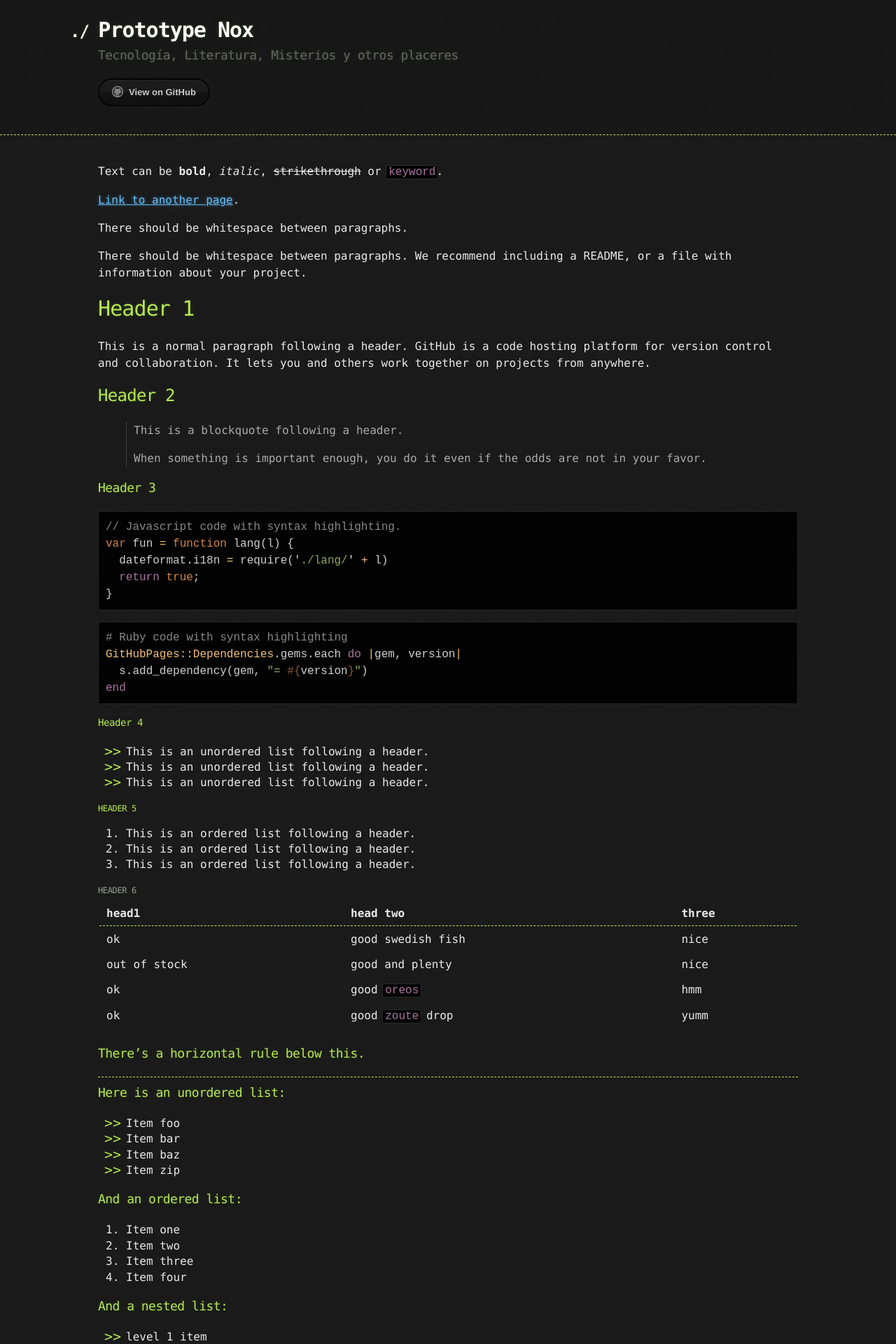
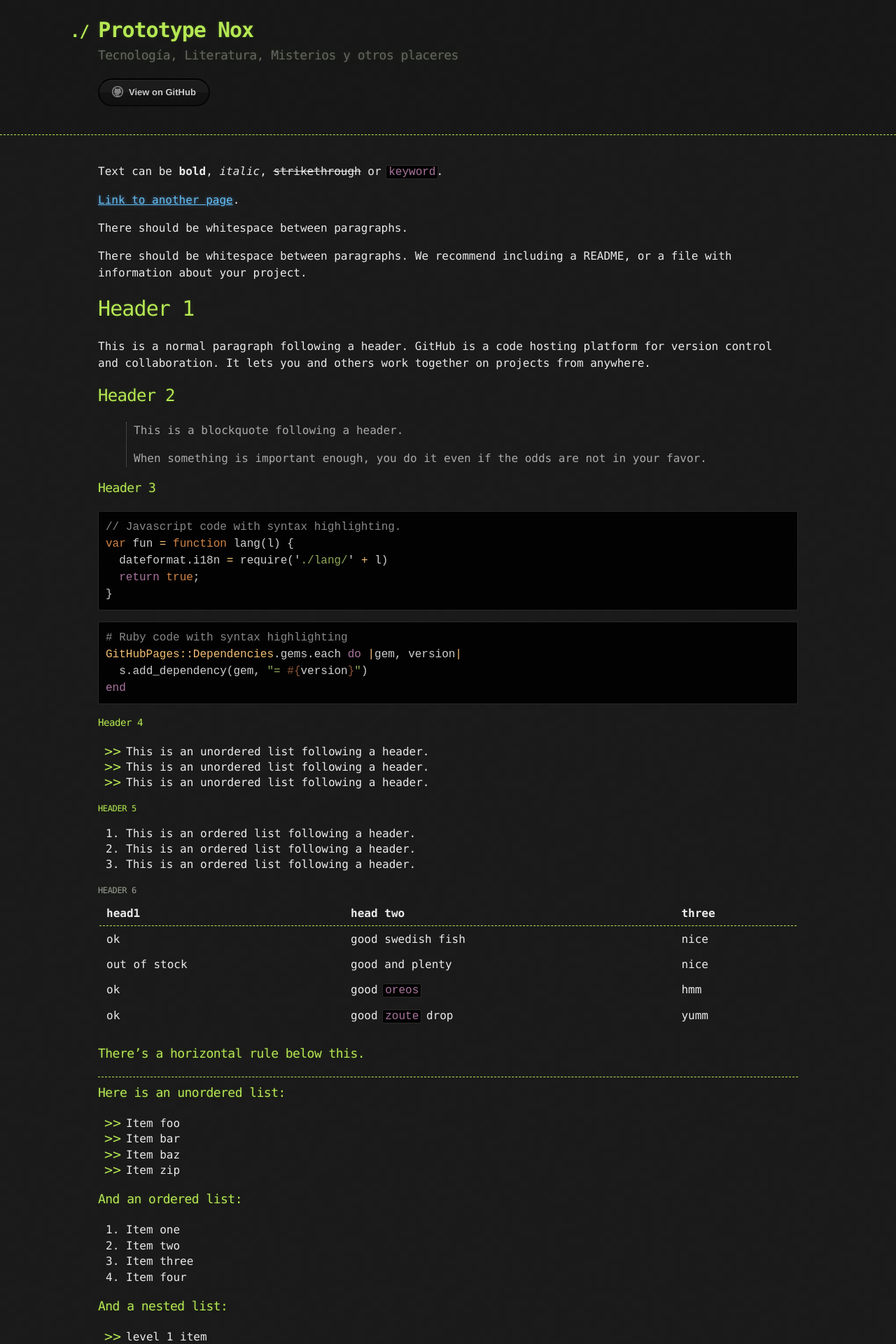
Before and after one commit to prototypenox/prototypenox.github.io, a Jekyll site: the page built from index.md, in a window 1280 px wide. Shown: the top 1920 px of the page at 70% size. Built offline with Jekyll 4.4.1, drawn with Linux system fonts in a browser that asks for light colours.

Commit message:
Update jekyll-theme-hacker.scss

```diff
--- a/_sass/jekyll-theme-hacker.scss
+++ b/_sass/jekyll-theme-hacker.scss
@@ -65,7 +65,7 @@ header h1 {
   margin: 0 0 0 -40px;
   font-weight: bold;
   font-family: Monaco, "Bitstream Vera Sans Mono", "Lucida Console", Terminal, monospace;
-  color: white;
+  color: $conifer;//$conifer;
   text-shadow: 0 1px 1px rgba(0, 0, 0, 0.1),
                0 0 5px rgba(181, 232, 83, 0.1),
                0 0 10px rgba(181, 232, 83, 0.1);
```
